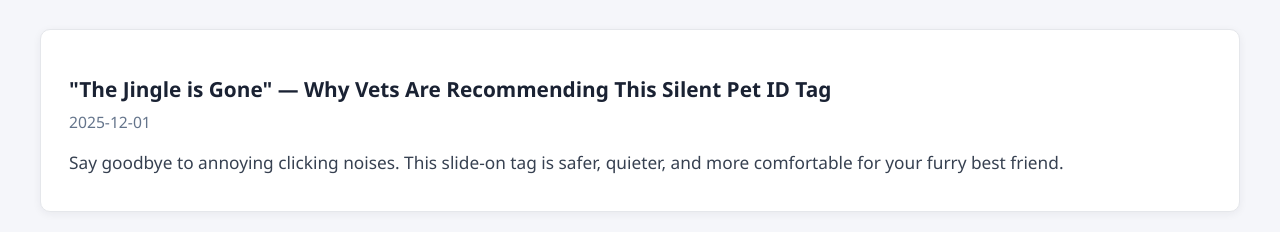
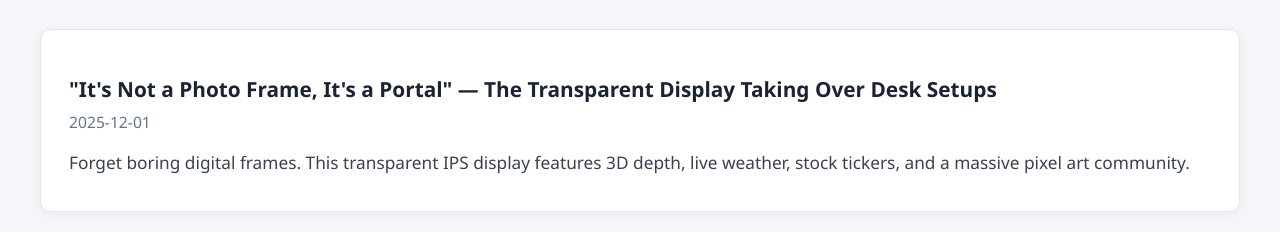
Before and after one commit to ilovepandamobo/duckbe, a plain HTML site: page index.html in a window 1280 px wide. Shown: the part 568-800 px from the top of the page. Drawn offline with Linux system fonts and the light colour scheme.

Commit message:
Add files via upload

```diff
--- a/index.html
+++ b/index.html
@@ -68,6 +68,13 @@
       </div>
     </div>
     <div class="news-list">
+      <div class="card">
+        <a href="product-times-frame.html" style="text-decoration:none;color:inherit;">
+          <h2>"It's Not a Photo Frame, It's a Portal" — The Transparent Display Taking Over Desk Setups</h2>
+          <div class="date">2025-12-01</div>
+          <p>Forget boring digital frames. This transparent IPS display features 3D depth, live weather, stock tickers, and a massive pixel art community.</p>
+        </a>
+      </div>
       <div class="card">
         <a href="product-pet-id-tag.html" style="text-decoration:none;color:inherit;">
           <h2>"The Jingle is Gone" — Why Vets Are Recommending This Silent Pet ID Tag</h2>
```
